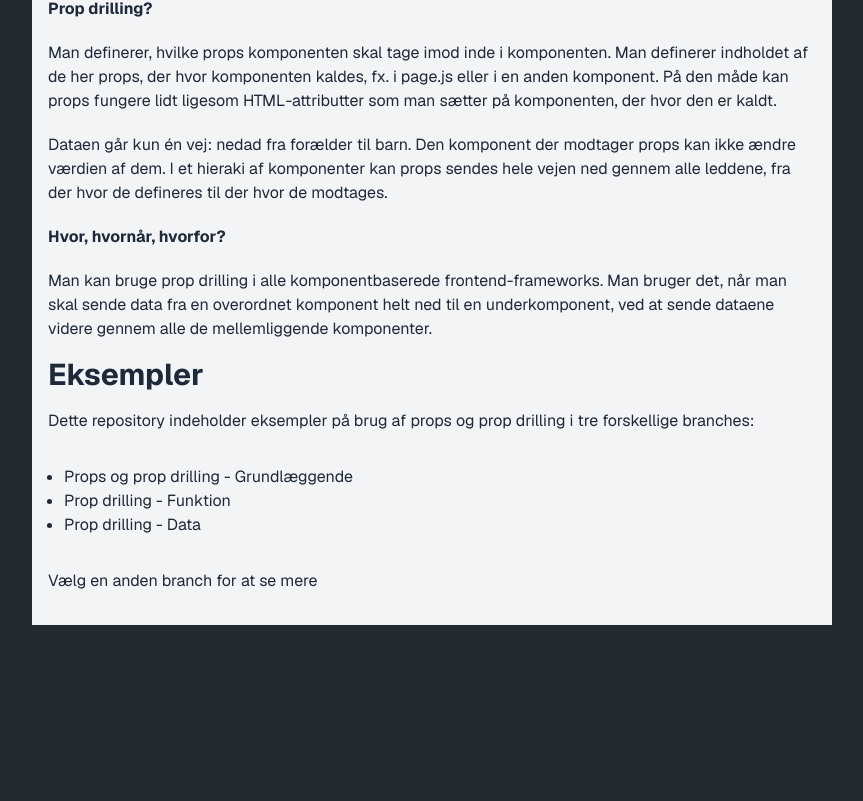
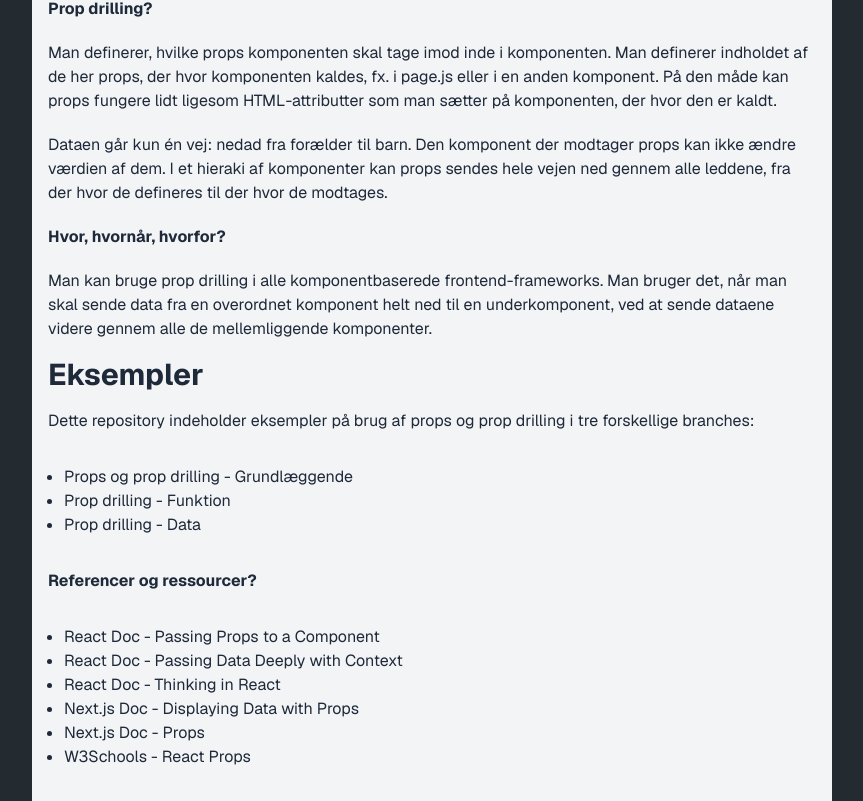
Before and after one commit to Vicky8484/next-react-prop-drilling, a Next.js app: page / in a window 1280 px wide. Shown: the part 323-1124 px from the top of the page, without its empty margins (208-1071 px from the left). Before the commit the page ends 948 px from the top, so only its background shows below. Built offline with nearby package versions, Linux system fonts and the light colour scheme.

Commit message:
kilder tilføjet

```diff
--- a/src/app/page.js
+++ b/src/app/page.js
@@ -1,11 +1,12 @@
 import Image from "next/image";
+import Link from "next/link";
 
 export default function Home() {
   return (
     <>
       <div className="flex flex-col gap-4 font-sans dark:bg-gray-700 p-4 bg-gray-100 dark:text-gray-200 text-gray-800">
         <h1 className="text-4xl font-bold">
-          Prop Drilling Tutorial{" "}
+          Prop Drilling Tutorial
           <span className="dark:text-gray-400 text-gray-600 text-2xl">
             af Victory Okosun
           </span>
@@ -58,8 +59,39 @@ export default function Home() {
           <li>Prop drilling - Funktion</li>
           <li>Prop drilling - Data</li>
         </ul>
-        <p>Vælg en anden branch for at se mere</p>
-        <div></div>
+        <h2 className="font-bold">Referencer og ressourcer?</h2>
+        <ul className="list-disc p-4">
+          <li className="hover:text-purple-500">
+            <Link href="https://react.dev/learn/passing-props-to-a-component">
+              React Doc - Passing Props to a Component
+            </Link>
+          </li>
+          <li className="hover:text-purple-500">
+            <Link href="https://react.dev/learn/passing-data-deeply-with-context">
+              React Doc - Passing Data Deeply with Context
+            </Link>
+          </li>
+          <li className="hover:text-purple-500">
+            <Link href="https://react.dev/learn/thinking-in-react">
+              React Doc - Thinking in React
+            </Link>
+          </li>
+          <li className="hover:text-purple-500">
+            <Link href="https://nextjs.org/learn/react-foundations/displaying-data-with-props">
+              Next.js Doc - Displaying Data with Props
+            </Link>
+          </li>
+          <li className="hover:text-purple-500">
+            <Link href="https://nextjs.org/docs/app/api-reference/file-conventions/page#props">
+              Next.js Doc - Props
+            </Link>
+          </li>
+          <li className="hover:text-purple-500">
+            <Link href="https://www.w3schools.com/react/react_props.asp">
+              W3Schools - React Props
+            </Link>
+          </li>
+        </ul>
       </div>
     </>
   );
```
